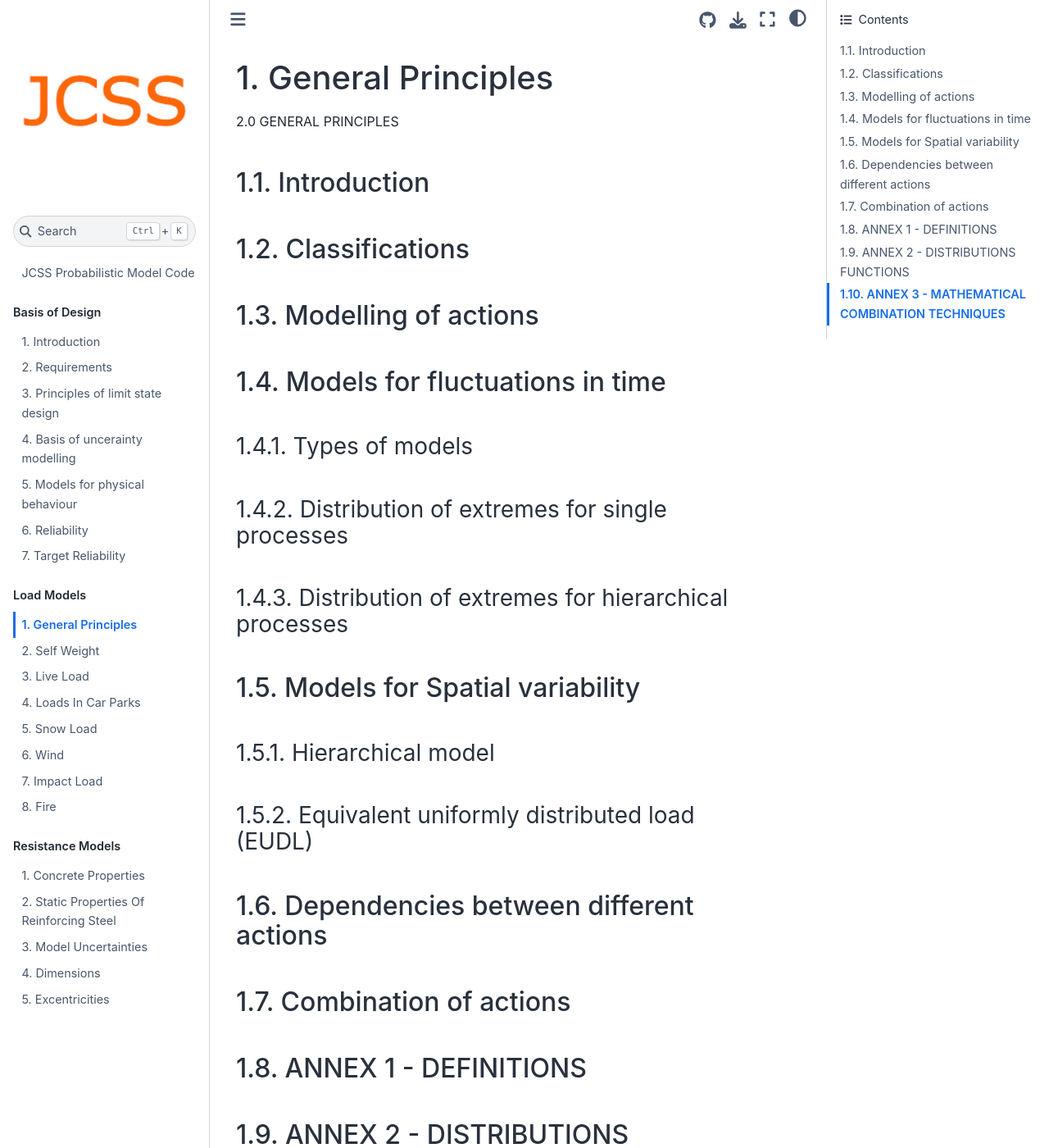
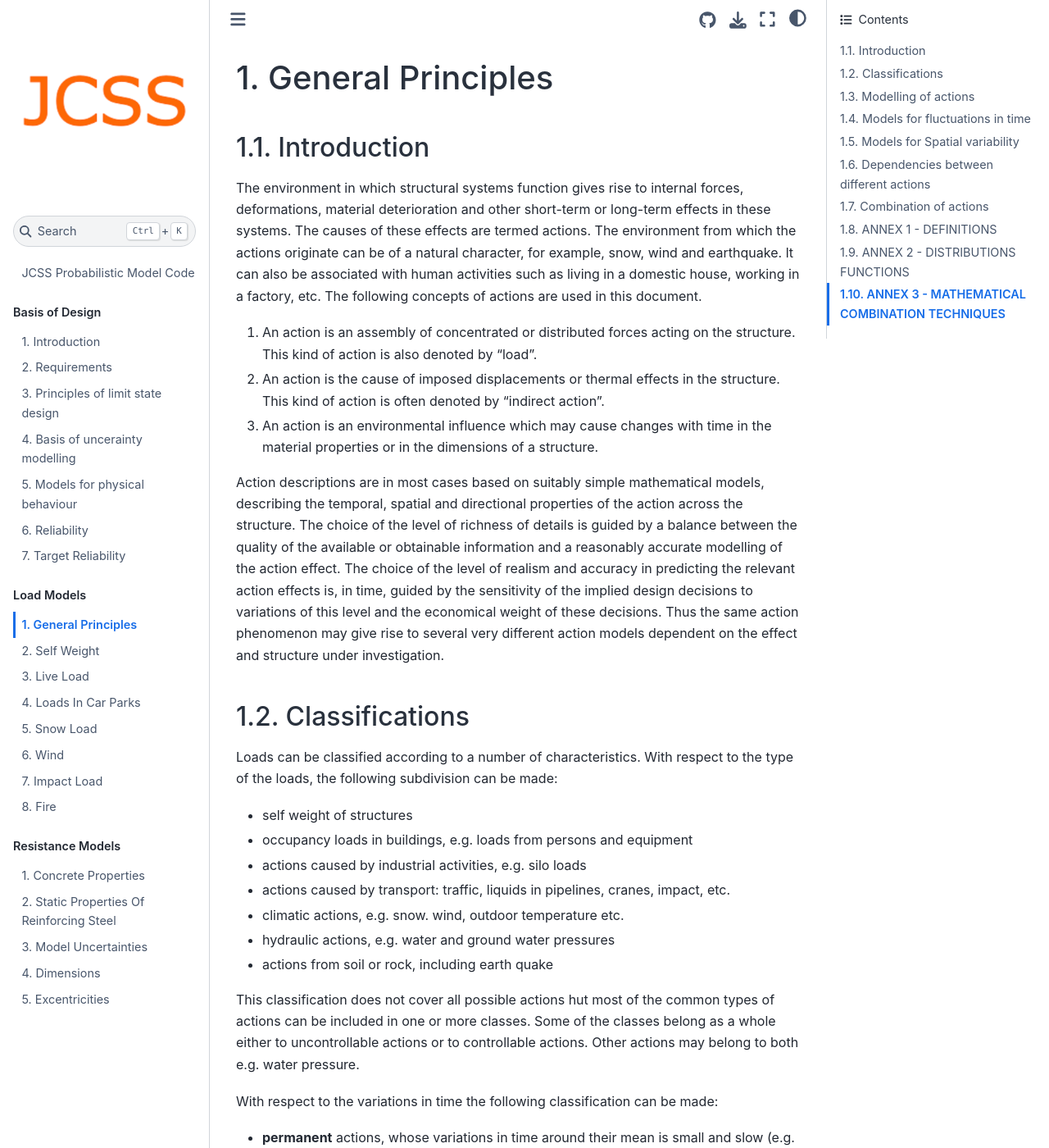
Before and after one commit to JCSS-PMC/PMC, a Jupyter Book: the page built from part-02/general-principles.md, in a window 1280 px wide and 1400 px high. Shown: the whole window at 82% size. Built offline with Jupyter Book 1.0.4 settings and Sphinx 7.4.7 and the Sphinx Book theme 1.1.4, drawn with Linux system fonts in a browser that asks for light colours; some of the changed text lies outside the part shown.

Commit message:
start adding general principles

```diff
--- a/part-02/general-principles.md
+++ b/part-02/general-principles.md
@@ -1,8 +1,44 @@
 # General Principles
-2.0 GENERAL PRINCIPLES
 
 ## Introduction
+The environment in which structural systems function gives rise to internal forces, deformations, material deterioration and other short-term or long-term effects in these systems. The causes of these effects are termed actions. The environment from which the actions originate can be of a natural
+character, for example, snow, wind and earthquake. lt can also be associated with human activities such as living in a domestic house, working in a factory, etc.
+The following concepts of actions are used in this document.
+
+1. An action is an assembly of concentrated or distributed forces acting on the structure. This kind of action is also denoted by "load".
+2. An action is the cause of imposed displacements or thermal effects in the structure. This kind of action is often denoted by "indirect action".
+3. An action is an environmental influence which may cause changes with time in the material properties or in the dimensions of a structure.
+
+Action descriptions are in most cases based on suitably simple mathematical models, describing the temporal, spatial and directional properties of the action across the structure. The choice of the level of richness of details is guided by a balance between the quality of the available or obtainable information and a reasonably accurate modelling of the action effect. The choice of the level of realism and accuracy in predicting the relevant action effects is, in time, guided by the sensitivity of the implied design decisions to variations of this level and the economical weight of these decisions.
+Thus the same action phenomenon may give rise to several very different action models dependent on the effect and structure under investigation.
+
 ## Classifications
+
+Loads can be classified according to a number of characteristics. With respect to the type of the loads, the following subdivision can be made:
+
+- self weight of structures
+- occupancy loads in buildings, e.g. loads from persons and equipment
+- actions caused by industrial activities, e.g. silo loads
+- actions caused by transport: traffic, liquids in pipelines, cranes, impact, etc.
+- climatic actions, e.g. snow. wind, outdoor temperature etc.
+- hydraulic actions, e.g. water and ground water pressures
+- actions from soil or rock, including earth quake
+
+This classification does not cover all possible actions hut most of the common types of actions can be included in one or more classes. Some of the classes belong as a whole either to uncontrollable actions or to controllable actions. Other actions may belong to both e.g. water pressure.
+
+With respect to the variations in time the following classification can be made:
+
+- **permanent** actions, whose variations in time around their mean is small and slow (e.g. self weight, earth pressure) or which monotonically a limiting value (C.g. prestressing, imposed deformation from construction processes, effects from temperature, shrinkage, creep or settlements)
+- **variable actions**, whose variations in time are frequent and large (e.g. all actions caused by the use of the structure and by most of the external actions such as wind and snow)
+- **exceptional actions**, whose magnitude can be considerable but whose probability of occurrence for a given structure is small related to the anticipated time of use. Frequently the duration is short (e.g. impact loads, explosions, earth and snow avalanches).
+
+As far as the spatial fluctuations are concerned it is useful to distinguish between fixed and free
+actions. **Fixed actions** have a given spatial intensity distribution over the structure. They are
+completely defined if the intensity is specified in a particular point of the structure (e.g. earth or water
+pressure). For **free actions** the spatial intensity distribution is variable (e.g. regular occupancy
+loading, involved although they are variable actions.
+
+
 ## Modelling of actions
 ## Models for fluctuations in time
 ### Types of models
```
